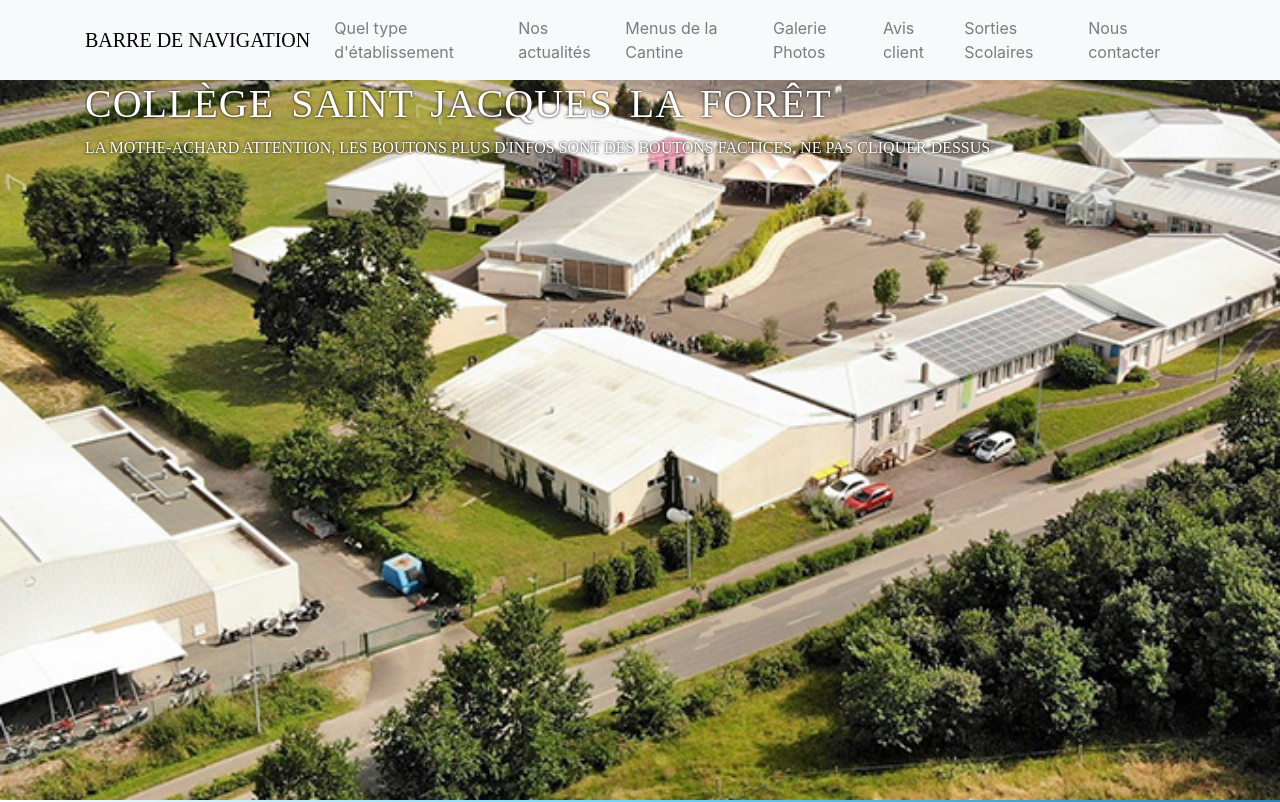
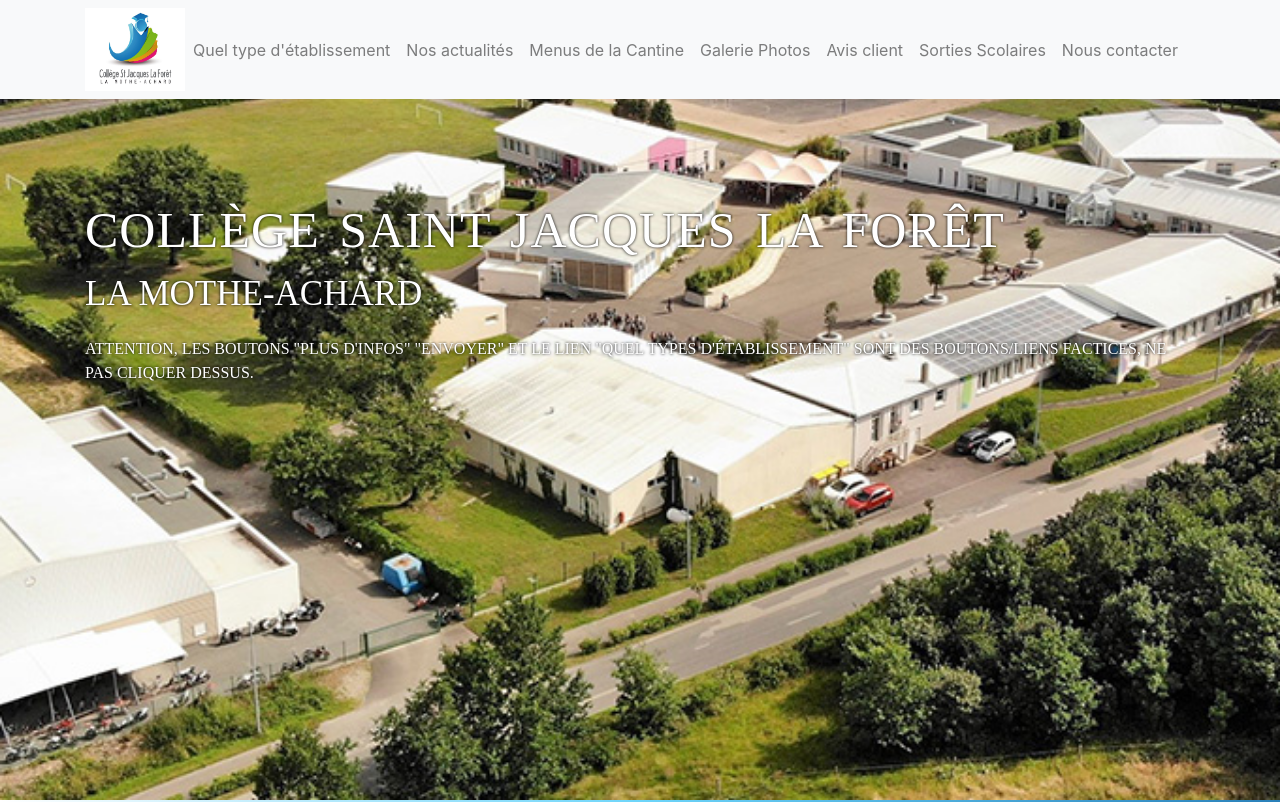
Before and after one commit to Shogg85/site-college, a plain HTML site: page index.html in a window 1280 px wide. Shown: the top 802 px of the page. Drawn offline with nearby package versions, Linux system fonts and the light colour scheme; a web font is replaced by a local one.

Commit message:
new message

```diff
--- a/index.html
+++ b/index.html
@@ -47,8 +47,7 @@
 
 
 
-
-            <a class="navbar-brand" id="navi" href="#">Barre de navigation</a>
+                <img style="width: 100px; height: auto" src="ressources/images/logocollege.jpg">
             <div class="collapse navbar-collapse" id="monmenu">
                 <div class="navbar-nav">
                 <a class="nav-ite nav-link" href="/">Quel type d'établissement</a>
@@ -85,12 +84,10 @@
             <div class="row">
                 <div class="col-md-12 home-title">
                     <h1>Collège Saint Jacques La Forêt</h1>
-                    <p>La mothe-achard
+                    <p id="shadow">La mothe-achard
 
-
-                    ATTENTION, les boutons plus d'infos sont des boutons Factices, ne pas cliquer dessus.
                     </p>
-
+                    <p>ATTENTION, les boutons "plus d'infos"  "envoyer" et le lien "quel types d'établissement" sont des boutons/liens factices, ne pas cliquer dessus.</p>
 
 
 
--- a/ressources/css/style2.css
+++ b/ressources/css/style2.css
@@ -271,6 +271,24 @@ h3{
 
 }
 
+#shadow{
+    font-size: 35px;
+
+}
+
+
+h1{
+    font-size: 50px;
+
+}
+
+.map{
+    border-radius: 10px;
+
+
+}
+
+
 
 
 /* HEADER
@@ -287,9 +305,10 @@ header {
 
 
 .home-title {
-    margin-top: 7%;
+    margin-top: 200px;
     margin-right: -1%;
     text-shadow:0 0 3px #000000;
+
 }
 
 .home-title h1 {}
```
